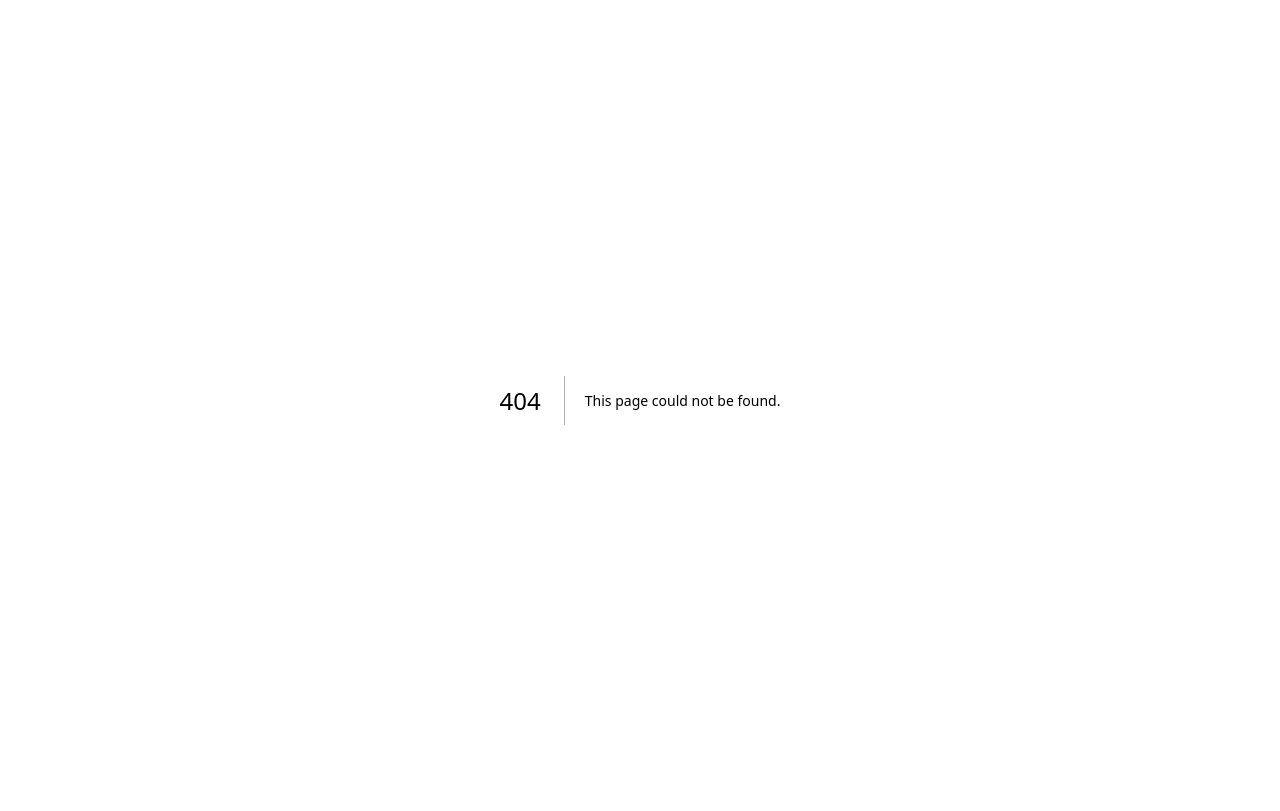
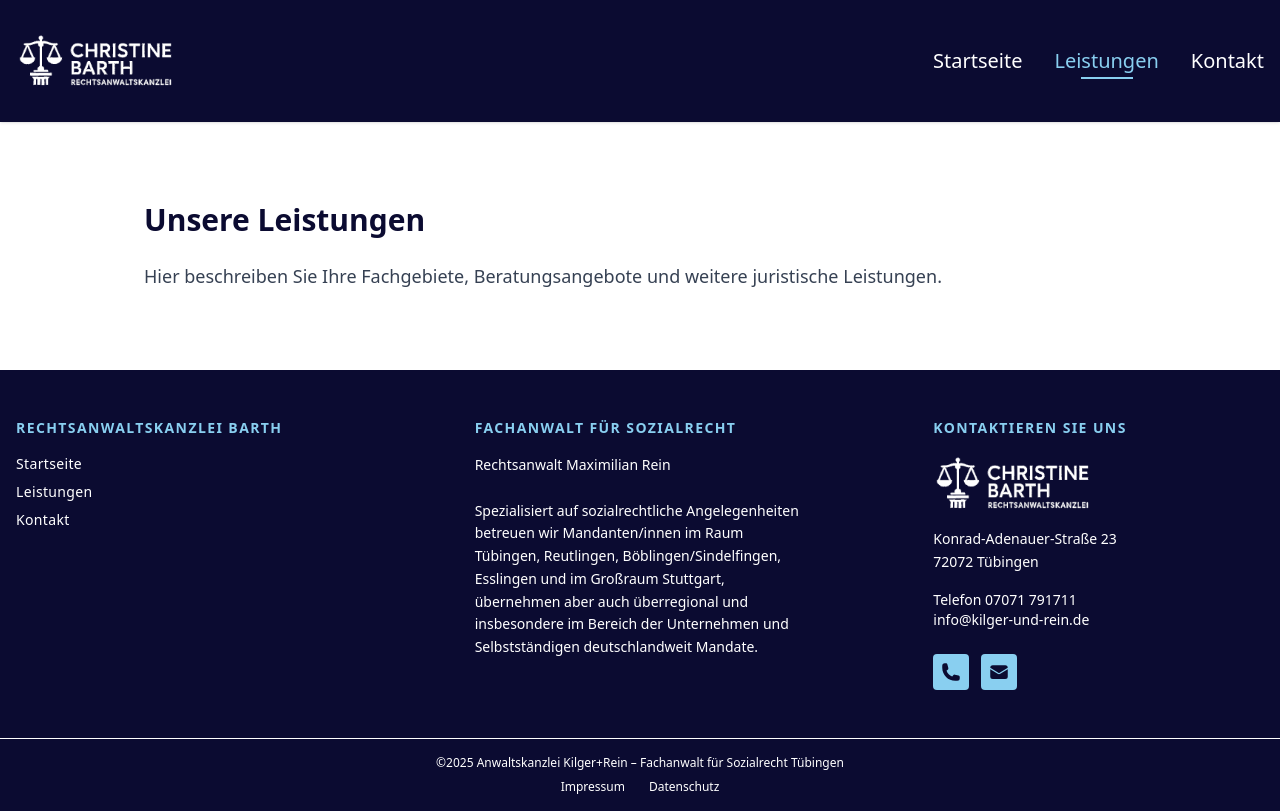
Before and after one commit to AbdallahAbdul-Latif/barth, a Next.js app: page /leistungen in a window 1280 px wide. Before the commit this address had no page. Built offline with nearby package versions, Linux system fonts and the light colour scheme.

Commit message:
Fixed menu pages

```diff
--- a/src/app/components/Header.tsx
+++ b/src/app/components/Header.tsx
@@ -18,7 +18,7 @@ export default function Header() {
   const pathname = usePathname()
 
   return (
-    <header className="bg-primary text-white sticky py-6 top-0 z-50 shadow">
+    <header className="bg-primary text-white sticky py-4 top-0 z-50 shadow">
       <div className="max-w-7xl mx-auto flex items-center justify-between px-4 py-4">
         {/* Logo and Branding */}
         <div className="relative w-[160px] h-auto aspect-[11/4]"> {/* Adjust aspect ratio to your logo */}
--- /dev/null
+++ b/src/app/kontakt/page.tsx
@@ -0,0 +1,11 @@
+// src/app/kontakt/page.tsx
+export default function KontaktPage() {
+  return (
+    <main className="max-w-5xl mx-auto py-20 px-4">
+      <h1 className="text-3xl font-bold mb-6 text-primary">Kontakt</h1>
+      <p className="text-lg text-gray-700">
+        Kontaktieren Sie uns telefonisch oder per E-Mail. Gerne vereinbaren wir einen persönlichen Termin.
+      </p>
+    </main>
+  )
+}
--- a/src/app/layout.tsx
+++ b/src/app/layout.tsx
@@ -1,32 +1,21 @@
-import type { Metadata } from "next";
-import { Geist, Geist_Mono } from "next/font/google";
-import "./globals.css";
+// app/layout.tsx
+import './globals.css'
+import Header from './components/Header'
+import Footer from './components/Footer'
 
-const geistSans = Geist({
-  variable: "--font-geist-sans",
-  subsets: ["latin"],
-});
+export const metadata = {
+  title: 'Kanzlei Barth',
+  description: 'Rechtsanwaltskanzlei',
+}
 
-const geistMono = Geist_Mono({
-  variable: "--font-geist-mono",
-  subsets: ["latin"],
-});
-
-export const metadata: Metadata = {
-  title: "Create Next App",
-  description: "Generated by create next app",
-};
-
-export default function RootLayout({
-  children,
-}: Readonly<{
-  children: React.ReactNode;
-}>) {
+export default function RootLayout({ children }: { children: React.ReactNode }) {
   return (
-    <html lang="en">
-      <body className={`${geistSans.variable} ${geistMono.variable}`}>
-        {children}
+    <html lang="de">
+      <body className="bg-white text-primary">
+        <Header />
+        <main>{children}</main>
+        <Footer />
       </body>
     </html>
-  );
+  )
 }
--- /dev/null
+++ b/src/app/leistungen/page.tsx
@@ -0,0 +1,11 @@
+// src/app/leistungen/page.tsx
+export default function LeistungenPage() {
+  return (
+    <main className="max-w-5xl mx-auto py-20 px-4">
+      <h1 className="text-3xl font-bold mb-6 text-primary">Unsere Leistungen</h1>
+      <p className="text-lg text-gray-700">
+        Hier beschreiben Sie Ihre Fachgebiete, Beratungsangebote und weitere juristische Leistungen.
+      </p>
+    </main>
+  )
+}
--- a/src/app/page.tsx
+++ b/src/app/page.tsx
@@ -7,11 +7,9 @@ import Team from './components/Team' // adjust path if needed
 export default function Home() {
   return (
     <div>
-      <Header />
       <Hero />
       <Location />
       <Team />
-      <Footer />
     </div>
   )
 }
```
